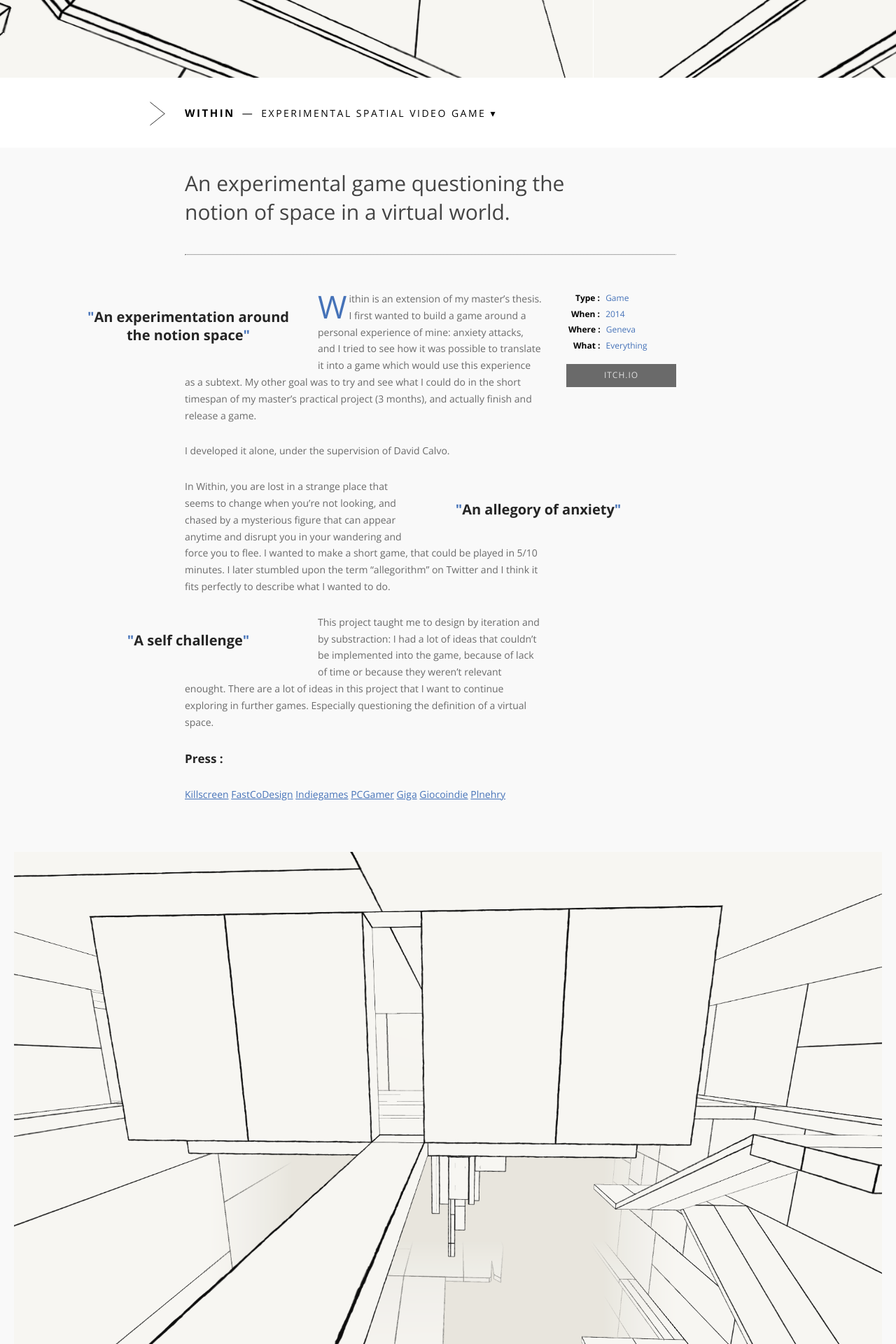
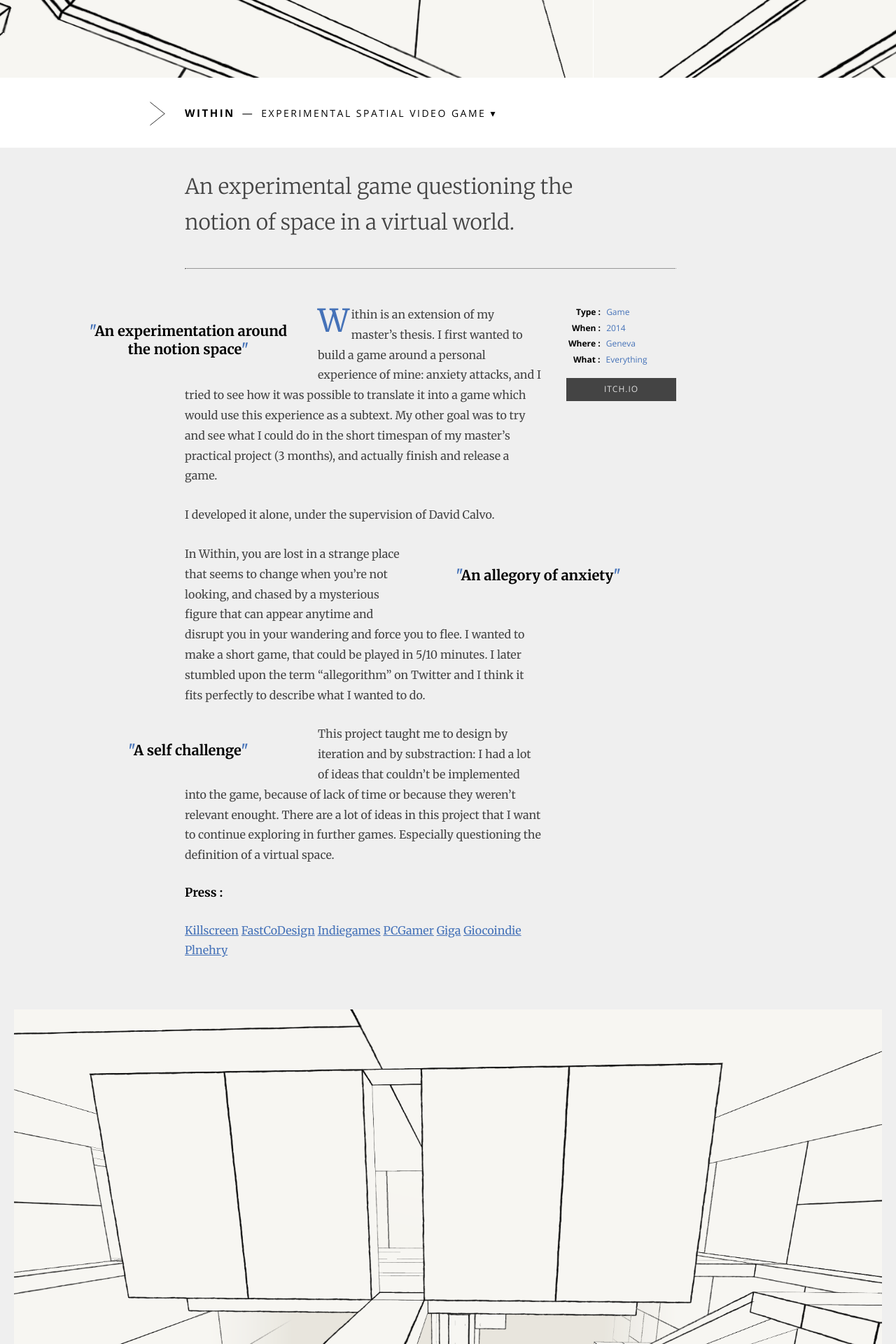
Before and after one commit to ragekit/ragekit.github.io, a Jekyll site: the page built from _posts/2014-10-10-Within.markdown, in a window 1280 px wide. Shown: the part 689-2609 px from the top of the page at 70% size. Built offline with Jekyll 4.4.1, drawn with Linux system fonts in a browser that asks for light colours.

Commit message:
Font changed and various fixes : -footer -menu hover

```diff
--- a/_includes/footer.html
+++ b/_includes/footer.html
@@ -1,4 +1,7 @@
 <footer class="site-footer">
 
-<div><span class="author">By Ragekit</span> — last generated on : <span class="time">{{site.time}}</span></div>
+<div>
+	<hr>
+	<span class="author">By Ragekit</span> — last generated on : <span class="time">{{site.time}}</span>
+</div>
 </footer>
--- a/_includes/menu.html
+++ b/_includes/menu.html
@@ -9,7 +9,7 @@
     <a class="nextArrow" href="{{ page.previous.url }}"><img src="{{ "assets/right.svg" | prepend: site.baseurl }}"/></a>
     {% endif %}
 
-    <div class="innerSelected"><span class="title">{{ page.title }}</span><span class="separator">—</span><span class="subtitle">{{ page.subtitle }} ▾ </span></div>
+    <div class="innerSelected blink"><span class="title">{{ page.title }}</span><span class="separator">—</span><span class="subtitle">{{ page.subtitle }} ▾ </span></div>
     </div>
   <div class="ulContainer">
 <ul class="menuUl">
--- a/_layouts/project.html
+++ b/_layouts/project.html
@@ -65,5 +65,4 @@ layout: default
     {% endif %}
 
   <div style="clear:both"></div>
-
 </div>
--- a/css/main.scss
+++ b/css/main.scss
@@ -1,6 +1,6 @@
 ---
 ---
-$dark-gray: #6A6A6A ;
+$dark-gray: #444;
 
 $menuNotSelected : #FFFFFF;
 $menuNotSelectedColor : #AAA;
@@ -9,13 +9,13 @@ $menuSize : 100px;
 $footerSize : 50px;
 $minWidth : 1280px;
 $light-gray:#E0E0E0;
-$bckground: #F9F9F9;
-$hover : #EEE;
+$bckground: #EFEFEF;
+$hover : #EFEFEF;
 $menuSelected : $hover;
-$mainFont : "Open Sans";
+$mainFont : "Merriweather";
 $titleFont : "Open Sans";
-$mainTextSize : 14px;
-$bigdarkgray : #252525;
+$mainTextSize : 16px;
+$bigdarkgray : #000000;
 $headerColor : $menuNotSelected;
 
 body{
@@ -31,6 +31,10 @@ body{
 }
 .fatShow{
   opacity: .2 !important;
+}
+
+.center{
+  margin: 0 auto;
 }
 
 .shadow{
@@ -70,6 +74,40 @@ body{
 
 }
 
+ .blink:hover {
+      animation: blink .3s 1;
+      -webkit-animation: blink .3s 1;
+    }
+    @keyframes blink {
+      from{
+        opacity:0;
+      }
+      33%{
+        opacity:.5;
+      }
+      66%{
+        opacity:0;
+      }
+      to{
+        opacity:1;
+      }
+
+    }
+    @-webkit-keyframes blink {
+      from{
+        opacity:0;
+      }
+      33%{
+        opacity:.5;
+      }
+      66%{
+        opacity:0;
+      }
+      to{
+        opacity:1;
+      }
+    }
+
 .lightbox {
   position:fixed;
   top:0;
@@ -88,18 +126,27 @@ body{
 .site-footer{
   //position:absolute;
   height:$footerSize;
-  background-color:#FFF;
+  background-color:$bckground;
   width:100%;
   bottom:0;
+  font-family: $titleFont;
+
+
 
   div{
-    width:750px;
-    margin:0 auto;
+    width:90%;
+    margin:50px auto 0;
     font-size:12px;
     line-height:$footerSize;
 
+    hr{
+      margin:0;
+      opacity:.3;
+      width:100%;
+    }
     span.author{
       font-weight:600;
+
     }
 
     span.time{
@@ -112,6 +159,7 @@ body{
 
 
 .site-header{
+  font-family: $titleFont;
   height:0;
   width: 100%;
   top:0;
@@ -197,7 +245,9 @@ div.mainText{
   p{
     font-size:$mainTextSize;
     font-weight:400;
-    line-height:1.7;
+    //font-weight:bold;
+
+    line-height:1.8;
     color:$dark-gray;
     margin:27px 0;
   //  font-family: 'Roboto Slab', sans-serif;
@@ -342,7 +392,7 @@ width:650px;
   .shortDes{
     margin-top:$headerSize ;
     width : 600px;
-
+    line-height: 1.7;
     font-size:30px;
     font-weight:100;
     color:#444;
@@ -359,6 +409,7 @@ width:650px;
 
   ul.metas{
     //border-left:dotted 1px;
+    font-family: $titleFont;
     font-size:12px;
     line-height:22.5px;
     float:right;
@@ -407,12 +458,12 @@ width:650px;
 
     li.type{
       position:relative;
-      left:6px;
+      left:7px;
     }
 
     li.when{
       position:relative;
-      left:0px;
+      left:1px;
     }
     li.where{
       position:relative;
@@ -555,11 +606,6 @@ h3,h4{
     transition: all .3s;
   }
 
-  div.selected:hover{
-    background-color:$menuSelected;
-    transition:all .3s;
-  }
-
   div.selected{
     transition:all .3s;
     line-height:$headerSize;
@@ -646,6 +692,8 @@ h3,h4{
     display:none;
   }
 
+
+
   ul{
     margin:0;
     padding:0;
```
